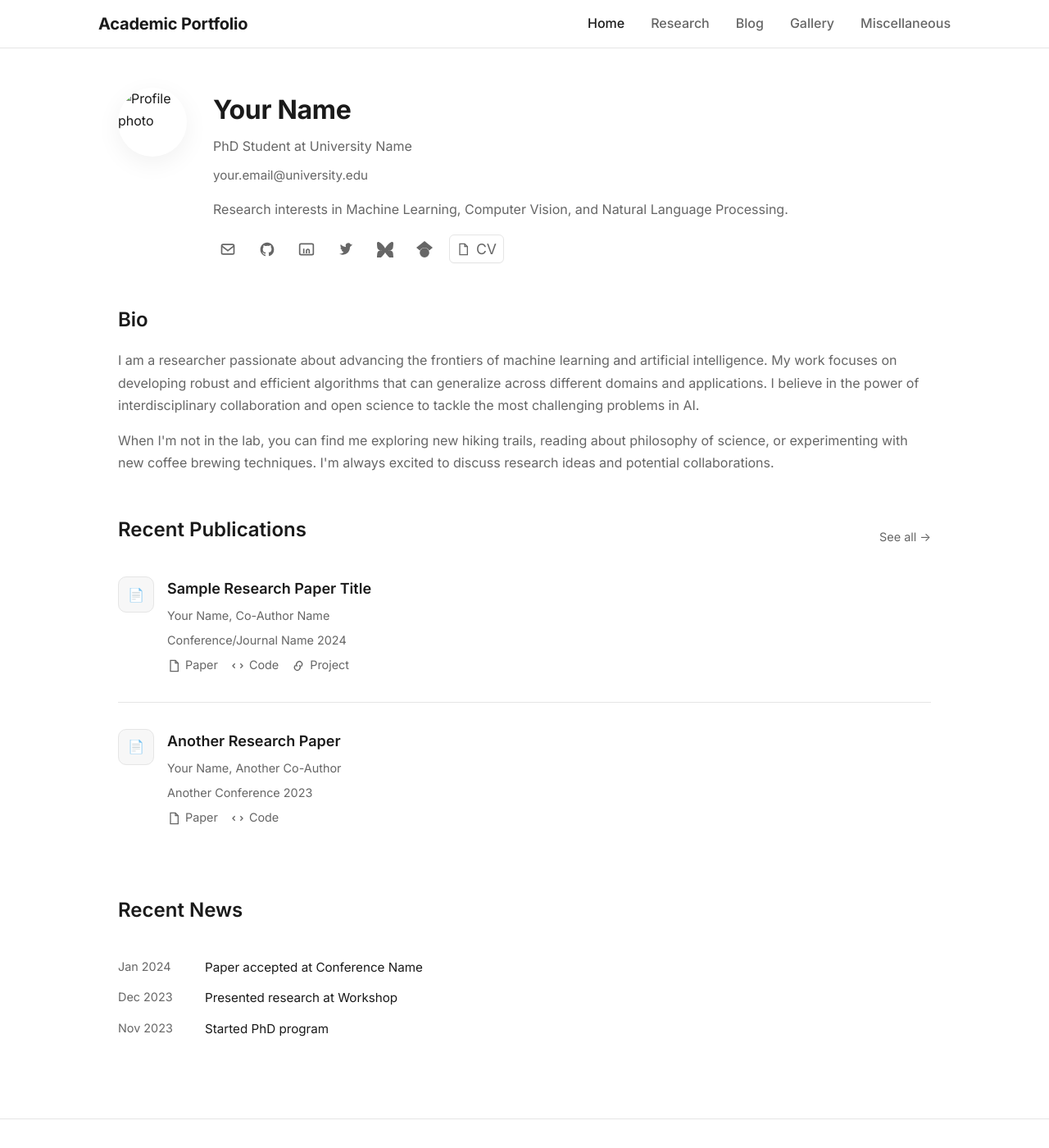
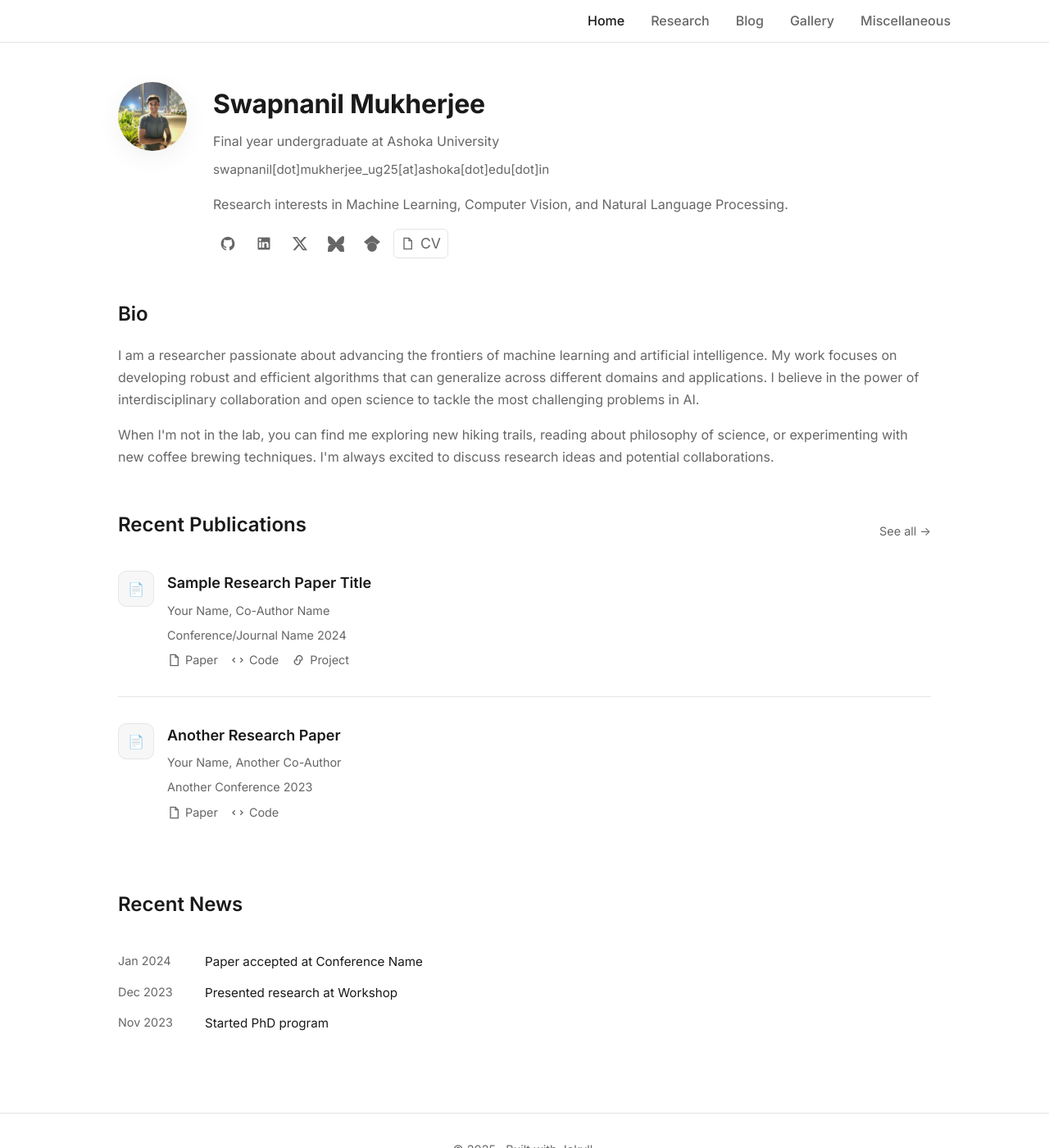
Before and after one commit to SwapnanilMukherjee/swapnanilmukherjee.github.io, a Jekyll site: the page built from index.md, in a window 1280 px wide and 1400 px high. Shown: the whole window at 82% size. Built offline with Jekyll 4.4.1, drawn with Linux system fonts in a browser that asks for light colours; some of the changed text lies outside the part shown.

Commit message:
added basic info

```diff
--- a/_config.yml
+++ b/_config.yml
@@ -1,14 +1,15 @@
 # Jekyll configuration for academic portfolio
-title: "Academic Portfolio"
-email: your.email@university.edu
+title:
+email: swapnanil[dot]mukherjee_ug25[at]ashoka[dot]edu[dot]in
 description: >- # this means to ignore newlines until "baseurl:"
-  PhD Student at University Name. Research interests in [Your Research Area].
+  Final year undergraduate student at Ashoka University. Research interests in [Your Research Area].
 baseurl: "" # the subpath of your site, e.g. /blog
 url: "" # the base hostname & protocol for your site
-github_username: yourusername
-scholar_userid: your_scholar_id
-linkedin_username: yourusername
-twitter_username: yourusername
+github_username: SwapnanilMukherjee
+scholar_userid: SGjrwBwAAAAJ&hl=en
+linkedin_username: swapnanil-mukherjee-9392641b4/
+twitter_username: swapnanil_12
+bluesky_username: swapnanil.bsky.social
 
 # Build settings
 markdown: kramdown
--- a/assets/css/main.css
+++ b/assets/css/main.css
@@ -58,7 +58,7 @@ p { margin-bottom: 1rem; color: var(--muted); }
 .profile-info .email { font-size: 0.95rem; color: var(--muted); margin-bottom: 1rem; }
 
 /* Social links */
-.social-links { display: flex; gap: 0.75rem; align-items: center; }
+.social-links { display: flex; gap: 0.5rem; align-items: center; }
 .social-links a { padding: 8px; color: var(--muted); text-decoration: none; transition: color 0.2s, transform 0.2s; font-size: 1.1rem; line-height: 1; display: inline-flex; align-items: center; border-radius: 6px; }
 .social-links a:hover { color: var(--text); transform: translateY(-1px); }
 .social-links svg { width: 20px; height: 20px; }
--- a/index.md
+++ b/index.md
@@ -6,35 +6,36 @@ layout: default
 <div class="profile">
   <img src="/assets/profile-image.jpg" alt="Profile photo" class="profile-image" loading="eager" decoding="async">
   <div class="profile-info">
-    <h1>Your Name</h1>
-    <p class="title">PhD Student at University Name</p>
+    <h1>Swapnanil Mukherjee</h1>
+    <p class="title">Final year undergraduate at Ashoka University</p>
     <p class="email">{{ site.email }}</p>
     <p>Research interests in Machine Learning, Computer Vision, and Natural Language Processing.</p>
 
     <div class="social-links">
-      <a href="mailto:{{ site.email }}" title="Email">
-        <svg aria-hidden="true" viewBox="0 0 24 24" fill="none" stroke="currentColor" stroke-width="2"><rect x="3" y="5" width="18" height="14" rx="2"/><path d="m3 7 9 7 9-7"/></svg>
-      </a>
       <a href="https://github.com/{{ site.github_username }}" target="_blank" rel="noopener noreferrer" title="GitHub">
         <svg aria-hidden="true" viewBox="0 0 24 24" fill="currentColor"><path d="M12 2C6.48 2 2 6.58 2 12.26c0 4.51 2.87 8.33 6.84 9.68.5.09.68-.22.68-.49 0-.24-.01-.87-.01-1.71-2.78.61-3.37-1.37-3.37-1.37-.45-1.17-1.1-1.48-1.1-1.48-.9-.63.07-.62.07-.62 1 .07 1.53 1.04 1.53 1.04.89 1.56 2.34 1.11 2.91.85.09-.66.35-1.11.63-1.37-2.22-.26-4.56-1.14-4.56-5.06 0-1.12.39-2.05 1.03-2.77-.1-.26-.45-1.3.1-2.71 0 0 .84-.27 2.75 1.06A9.34 9.34 0 0 1 12 6.8c.85 0 1.72.12 2.53.35 1.9-1.33 2.74-1.06 2.74-1.06.56 1.41.21 2.45.11 2.71.64.72 1.03 1.65 1.03 2.77 0 3.93-2.34 4.79-4.57 5.05.36.32.68.94.68 1.9 0 1.37-.01 2.47-.01 2.81 0 .27.18.58.69.48A10.02 10.02 0 0 0 22 12.26C22 6.58 17.52 2 12 2z"/></svg>
       </a>
       <a href="https://linkedin.com/in/{{ site.linkedin_username }}" target="_blank" rel="noopener noreferrer" title="LinkedIn">
-        <svg aria-hidden="true" viewBox="0 0 24 24" fill="none" stroke="currentColor" stroke-width="2"><path d="M4 4h16a2 2 0 0 1 2 2v12a2 2 0 0 1-2 2H4a2 2 0 0 1-2-2V6a2 2 0 0 1 2-2Z"/><path d="M8 11v7"/><path d="M8 7h.01"/><path d="M12 18v-4a2 2 0 0 1 4 0v4"/></svg>
+        <svg aria-hidden="true" viewBox="0 0 24 24" fill="currentColor">
+          <path d="M19.5 3h-15A1.5 1.5 0 0 0 3 4.5v15A1.5 1.5 0 0 0 4.5 21h15a1.5 1.5 0 0 0 1.5-1.5v-15A1.5 1.5 0 0 0 19.5 3zM8 18H5v-8h3v8zM6.5 8.25A1.75 1.75 0 1 1 8.3 6.5a1.75 1.75 0 0 1-1.8 1.75zM19 18h-3v-4.12c0-1.15-.02-2.63-1.65-2.63-1.62 0-1.87 1.24-1.87 2.55V18h-3v-8h2.9v1h.1c.4-.75 1.35-1.55 2.8-1.55 3 0 3.55 1.95 3.55 4.5V18z"/>
+        </svg>
       </a>
-      <a href="https://twitter.com/{{ site.twitter_username }}" target="_blank" rel="noopener noreferrer" title="Twitter">
-        <svg aria-hidden="true" viewBox="0 0 24 24" fill="currentColor"><path d="M22 5.8c-.7.3-1.4.5-2.1.6.8-.5 1.4-1.2 1.7-2.1-.7.4-1.6.8-2.4.9A3.6 3.6 0 0 0 12 7.9c0 .3 0 .6.1.8-3-.2-5.7-1.6-7.5-3.8-.3.6-.5 1.2-.5 1.9 0 1.3.7 2.5 1.8 3.2-.6 0-1.2-.2-1.7-.5v.1c0 1.8 1.3 3.2 3 3.6-.3.1-.6.1-.9.1-.2 0-.4 0-.6-.1.4 1.4 1.8 2.5 3.3 2.6A7.3 7.3 0 0 1 2 18.4a10.3 10.3 0 0 0 5.6 1.6c6.7 0 10.4-5.8 10.4-10.9v-.5c.7-.5 1.3-1.1 1.8-1.8z"/></svg>
+      <a href="https://x.com/{{ site.twitter_username }}" target="_blank" rel="noopener noreferrer" title="Twitter">
+        <svg width="24" height="24" viewBox="0 0 24 24" fill="currentColor" xmlns="http://www.w3.org/2000/svg">
+          <path d="M18.244 2.25h3.308l-7.227 8.26 8.502 11.24H16.17l-5.214-6.817L4.99 21.75H1.68l7.73-8.835L1.254 2.25H8.08l4.713 6.231zm-1.161 17.52h1.833L7.084 4.126H5.117z"/>
+        </svg>
       </a>
-      <a href="#" target="_blank" rel="noopener noreferrer" title="Bluesky">
+      <a href="https://bsky.app/profile/{{ site.bluesky_username}}" target="_blank" rel="noopener noreferrer" title="Bluesky">
         <svg aria-hidden="true" viewBox="0 0 24 24" fill="currentColor">
           <path d="M12 10.8c-1.087-2.114-4.046-6.053-6.798-7.995C2.566.944 1.561 1.266.902 1.565.139 1.908 0 3.08 0 3.768c0 .69.378 5.65.624 6.479.815 2.736 3.713 3.66 6.383 3.364.136-.02.275-.038.417-.05-.134.04-.276.083-.42.13-2.670-.296-5.567.628-6.383 3.364C.378 17.884 0 22.844 0 23.533c0 .688.139 1.86.902 2.202.659.3 1.664.622 4.3-1.239C7.954 22.554 10.913 18.615 12 16.501c1.087 2.114 4.046 6.053 6.798 7.995 2.636 1.861 3.641 1.54 4.3 1.239.763-.342.902-1.514.902-2.202 0-.689-.378-5.649-.624-6.479-.816-2.736-3.713-3.66-6.383-3.364-.144-.047-.286-.09-.42-.13.142.012.281.03.417.05 2.67.296 5.568-.628 6.383-3.364.246-.829.624-5.789.624-6.479 0-.688-.139-1.86-.902-2.203-.659-.299-1.664-.621-4.3 1.24C16.046 4.747 13.087 8.686 12 10.8z"/>
         </svg>
       </a>
-      <a href="#" target="_blank" rel="noopener noreferrer" title="Google Scholar">
+      <a href="https://scholar.google.com/citations?user={{ site.scholar_userid}}" target="_blank" rel="noopener noreferrer" title="Google Scholar">
         <svg aria-hidden="true" viewBox="0 0 24 24" fill="currentColor">
           <path d="M5.242 13.769L0 9.5 12 0l12 9.5-5.242 4.269C17.548 11.249 14.978 9.5 12 9.5c-2.977 0-5.548 1.748-6.758 4.269zM12 10a7 7 0 1 0 0 14 7 7 0 0 0 0-14z"/>
         </svg>
       </a>
-      <a href="/cv.pdf" class="cv-button" title="Download CV">
+      <a href="/assets/cv.pdf" class="cv-button" title="Download CV">
         <svg aria-hidden="true" viewBox="0 0 24 24" fill="none" stroke="currentColor" stroke-width="2"><path d="M6 2h9l5 5v15H6z"/><path d="M15 2v5h5"/></svg>
         CV
       </a>
```
Also changed, not shown: assets/profile-image.jpg (added), 1 other file.
